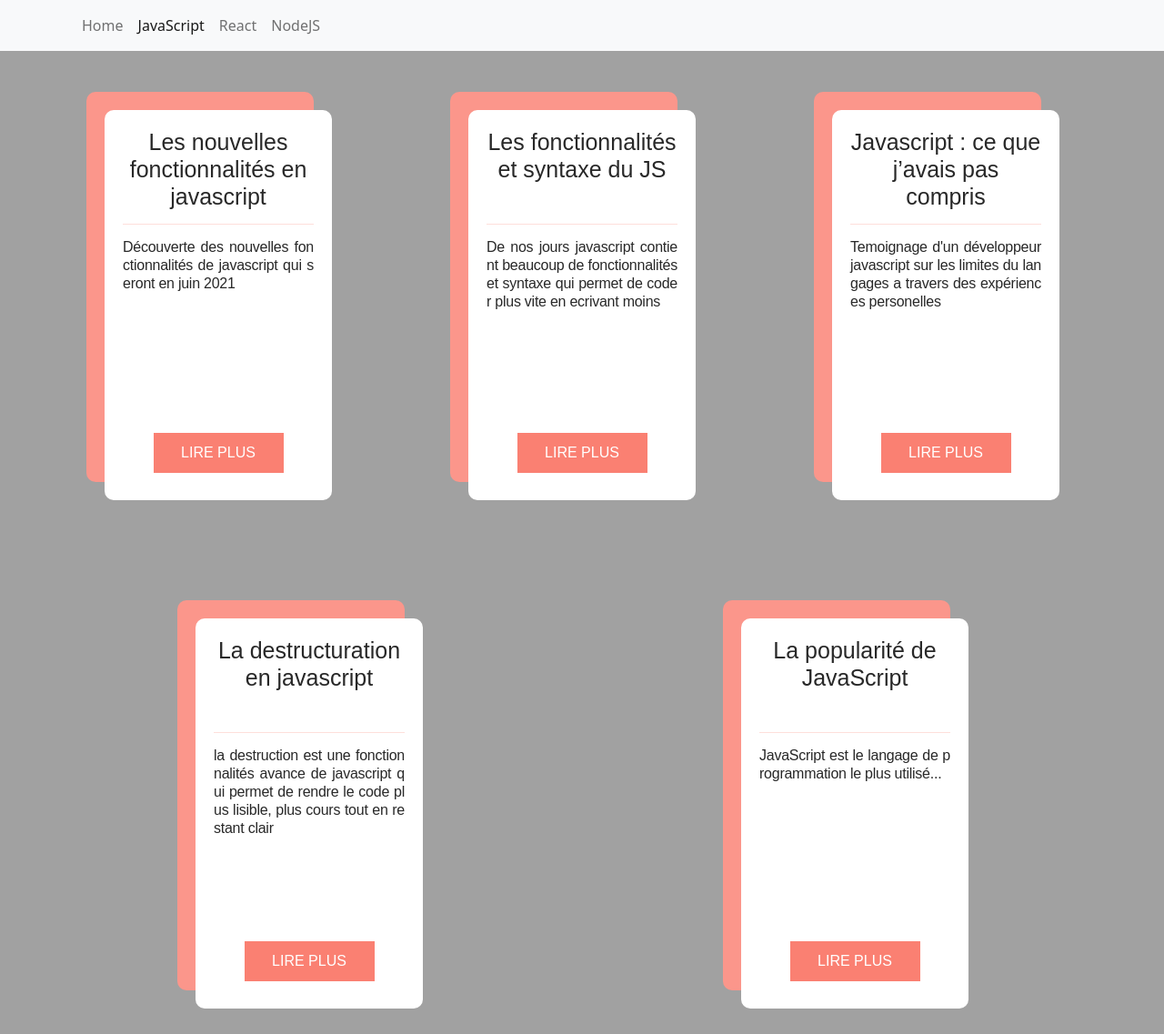
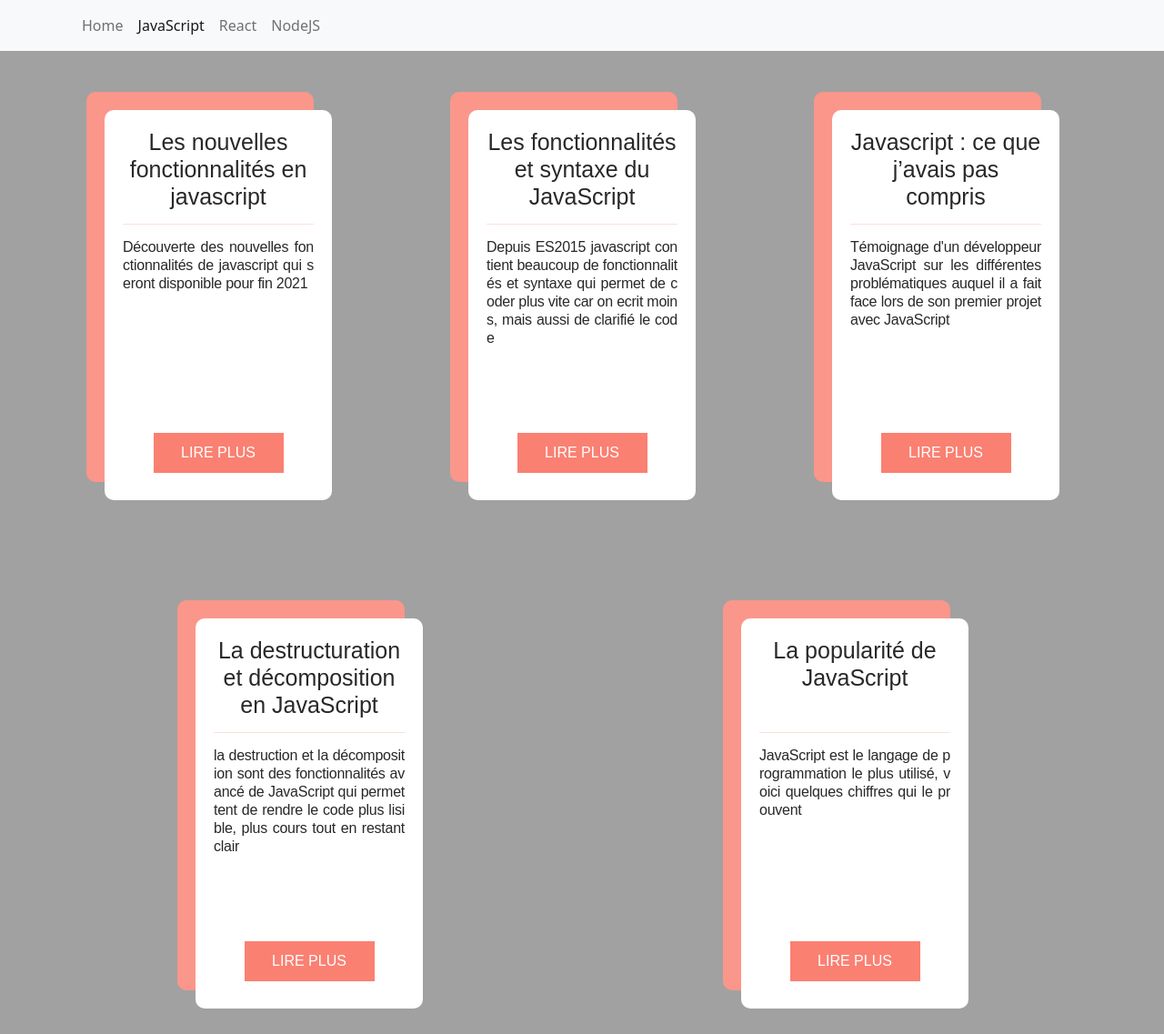
Before and after one commit to idembele70/Veille-Techno-CSI, a plain HTML site: page javascript.html in a window 1280 px wide. Shown: the whole page at 91% size. Drawn offline with nearby package versions, Linux system fonts and the light colour scheme.

Commit message:
veille techno

```diff
--- a/javascript.html
+++ b/javascript.html
@@ -33,7 +33,7 @@
         <div class="card-article">
           <h2>Les nouvelles fonctionnalités en javascript</h2>
           <hr />
-          <p>Découverte des nouvelles fonctionnalités de javascript qui seront en juin 2021
+          <p>Découverte des nouvelles fonctionnalités de javascript qui seront disponible pour fin 2021
           </p><br>
           <a
             href="https://javascript.developpez.com/actu/312217/La-specification-des-nouvelles-fonctionnalites-de-la-norme-ECMAScript-2021-est-terminee-tour-d-horizon-des-nouveautes-introduites-dans-cette-nouvelle-version/">Lire
@@ -42,10 +42,10 @@
       </div>
       <div class="conteneur center">
         <div class="card-article">
-          <h2>Les fonctionnalités et syntaxe du JS</h2>
+          <h2>Les fonctionnalités et syntaxe du JavaScript</h2>
           <hr />
-          <p>De nos jours javascript contient beaucoup de fonctionnalités et syntaxe qui permet de coder plus vite en
-            ecrivant moins</p><br />
+          <p>Depuis ES2015 javascript contient beaucoup de fonctionnalités et syntaxe qui permet de coder plus vite car
+            on ecrit moins, mais aussi de clarifié le code</p><br />
           <a
             href="https://medium.com/geekculture/understand-javascript-modern-syntax-and-some-functionality-7cf9a079aca8">lire
             plus</a>
@@ -55,7 +55,8 @@
         <div class="card-article">
           <h2>Javascript : ce que j’avais pas compris</h2>
           <hr />
-          <p>Temoignage d'un développeur javascript sur les limites du langages a travers des expériences personelles
+          <p>Témoignage d'un développeur JavaScript sur les différentes problématiques auquel il a fait face lors de son
+            premier projet avec JavaScript
           </p><br />
           <a href="https://www.jesuisundev.com/javascript-ce-que-javais-pas-compris/">lire plus</a>
         </div>
@@ -65,9 +66,9 @@
     <div class="conteneur-row">
       <div class="conteneur center">
         <div class="card-article">
-          <h2>La destructuration en javascript</h2>
+          <h2>La destructuration et décomposition en JavaScript</h2>
           <hr />
-          <p>la destruction est une fonctionnalités avance de javascript qui permet de rendre le code plus
+          <p>la destruction et la décomposition sont des fonctionnalités avancé de JavaScript qui permettent de rendre le code plus
             lisible, plus cours tout en restant clair<br />
           </p><br>
           <a href="https://mindsers.blog/en/destructuring-javascript/">lire plus</a>
@@ -77,12 +78,13 @@
         <div class="card-article">
           <h2>La popularité de JavaScript</h2>
           <hr />
-          <p>JavaScript est le langage de programmation le plus utilisé...</p><br />
-          <a href="https://www.zdnet.fr/actualites/la-popularite-de-javascript-ne-se-dement-pas-aupres-des-developpeurs-39911741.htm">lire
+          <p>JavaScript est le langage de programmation le plus utilisé, voici quelques chiffres qui le prouvent</p><br />
+          <a
+            href="https://www.zdnet.fr/actualites/la-popularite-de-javascript-ne-se-dement-pas-aupres-des-developpeurs-39911741.htm">lire
             plus</a>
         </div>
       </div>
-    <!--   <div class="conteneur center">
+      <!--   <div class="conteneur center">
         <div class="card-article">
           <h2>Lorem</h2>
           <hr />
```
